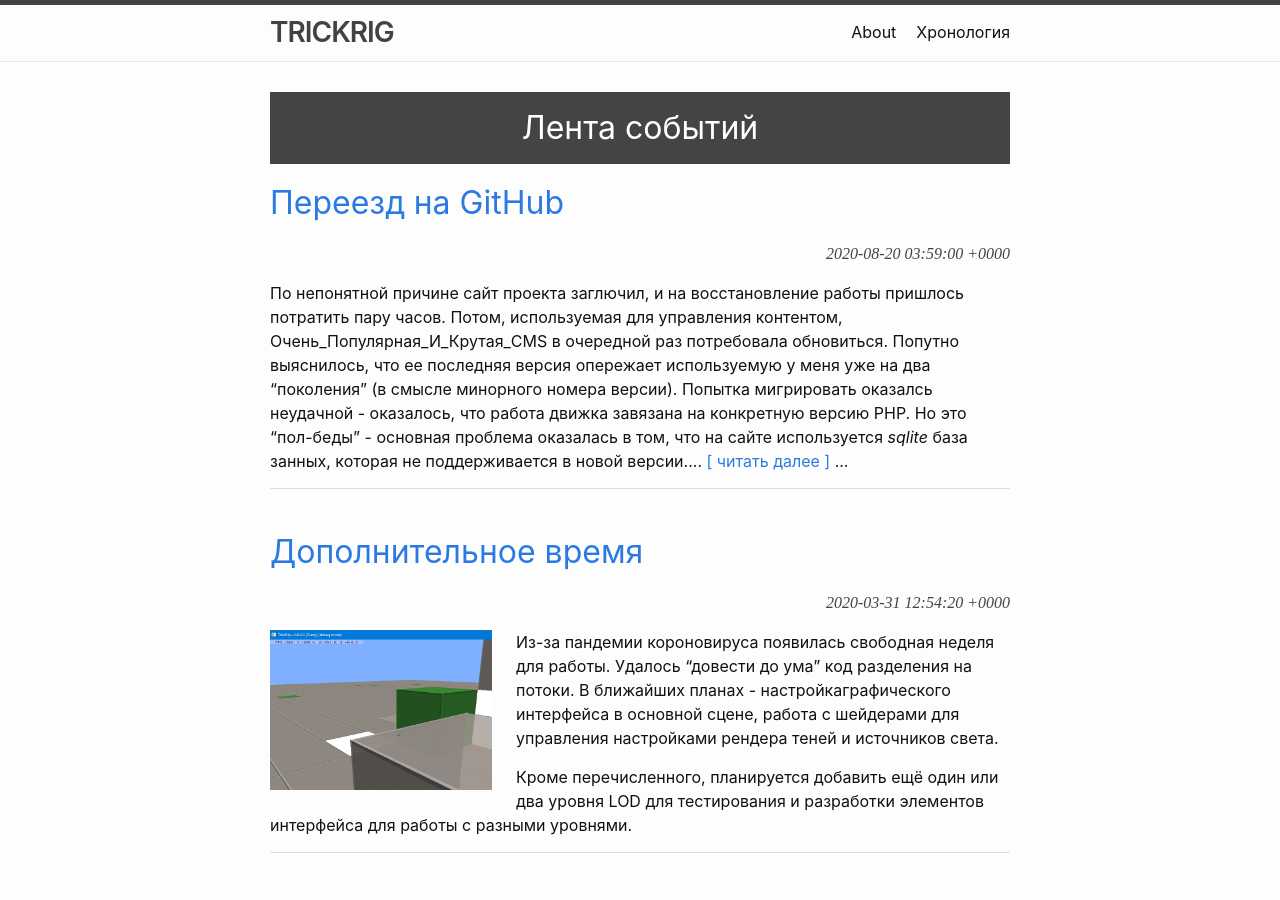
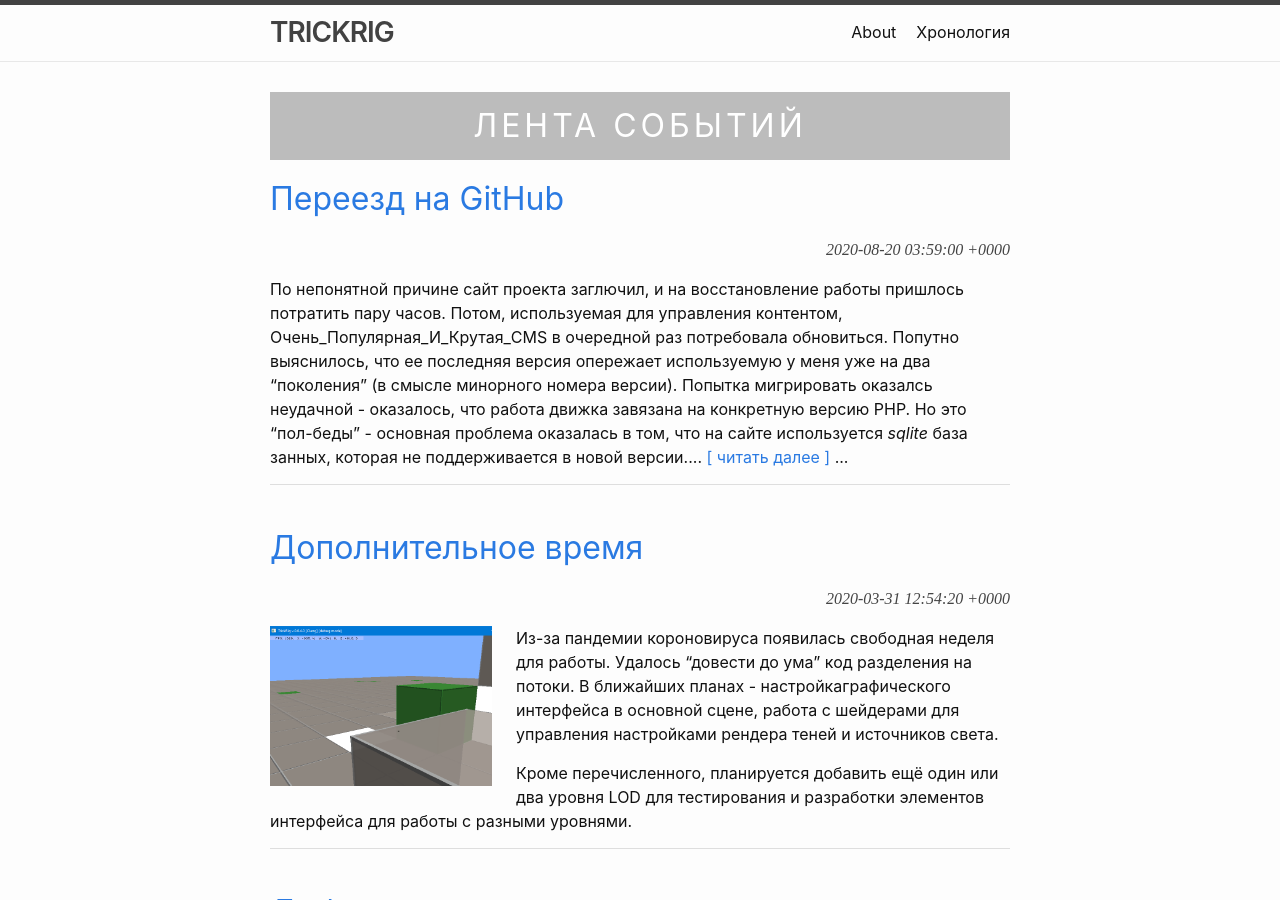
Before and after one commit to bigov/bigov.github.io, a Jekyll site: the page built from index.html, in a window 1280 px wide and 900 px high. Built offline with Jekyll 4.4.1, drawn with Linux system fonts in a browser that asks for light colours; the list of posts is cut into pages by our own code; some of the changed text lies outside the part shown.

Commit message:
Update index.html

```diff
--- a/index.html
+++ b/index.html
@@ -15,7 +15,7 @@ layout: default
 }
 </style>
 
-<H1 style="widht:100%; color: #FFF; background-color: #444; padding: 12px; text-align: center;">Лента событий</H1>
+<H1 style="widht:100%; color: #FFF; background-color: #BCBCBC; padding: 10px; text-align: center; letter-spacing: +4px;">ЛЕНТА СОБЫТИЙ</H1>
 
 <!-- This loops through the paginated posts -->
 {% for post in paginator.posts %}
@@ -38,14 +38,14 @@ layout: default
 <div class="pagination" style="text-align: center;">
   {% if paginator.previous_page %}
     <a href="{{ paginator.previous_page_path }}" class="previous">
-      &lt;&lt; предыдущая
+      &lt;&lt;предыдущая
     </a>
   {% endif %}
   <span class="page_number ">
     страница: {{ paginator.page }} из {{ paginator.total_pages }}
   </span>
   {% if paginator.next_page %}
-    <a href="{{ paginator.next_page_path }}" class="next">следующая &gt;&gt;</a>
+    <a href="{{ paginator.next_page_path }}" class="next">следующая&gt;&gt;</a>
   {% endif %}
 </div>
 
```
